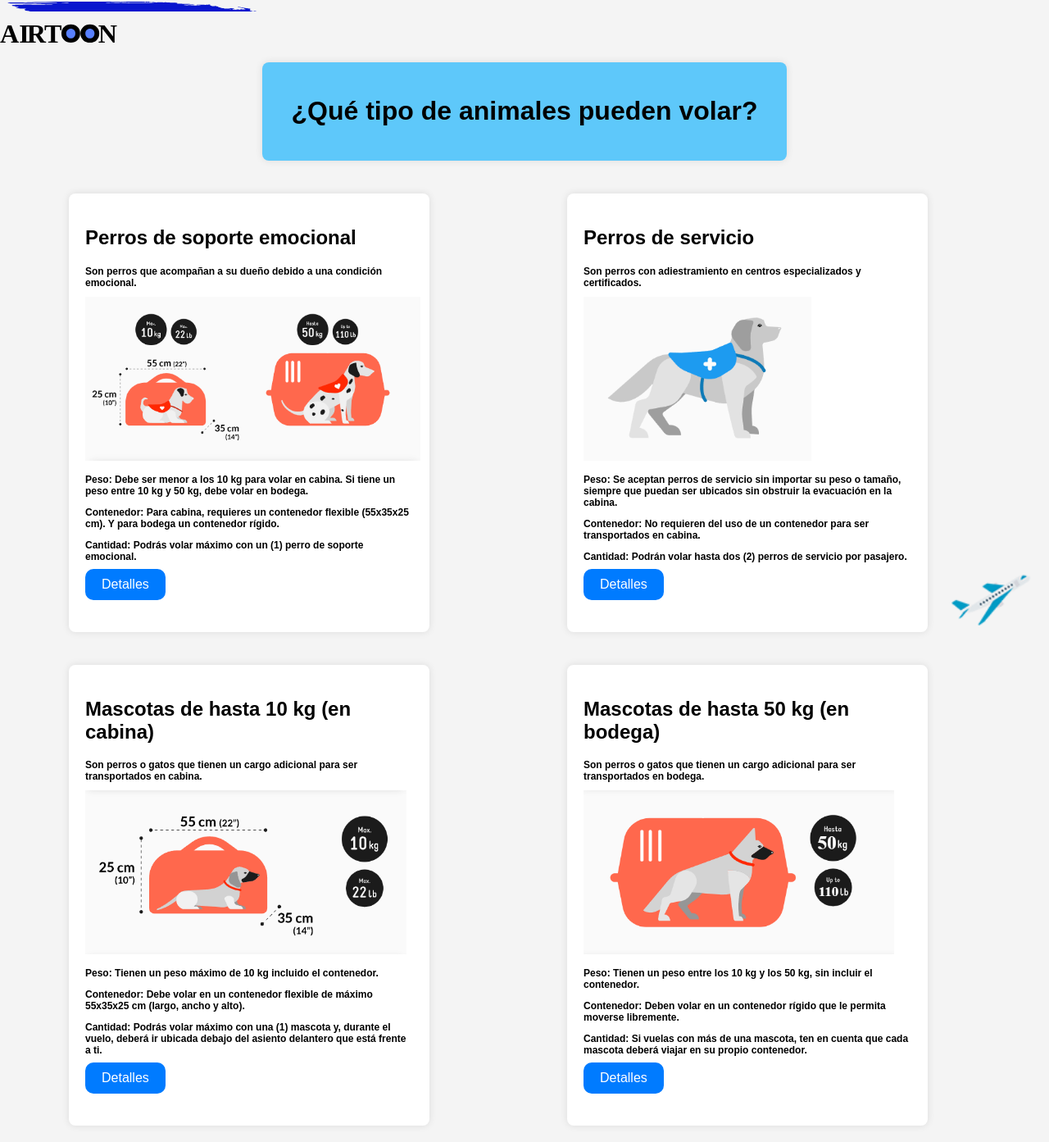
After one commit to julsk12/Airline, a Flask app: page /fronted/indexpoliticam in a window 1280 px wide. The commit adds this page. Shown: the whole page at 82% size. Run offline with Flask 3, Linux system fonts and the light colour scheme.

Commit message:
politicas de masccotas agregadas

```diff
--- /dev/null
+++ b/src/config/templates/public/politicam.html
@@ -0,0 +1,231 @@
+<!DOCTYPE html>
+<html lang="es">
+<head>
+    <meta charset="UTF-8">
+    <meta name="viewport" content="width=device-width, initial-scale=1.0">
+    <title>Mi Perfil - Venta de Tiquetes</title>
+    <style>
+        body {
+            font-family: Arial, sans-serif;
+            background-color: #f4f4f4;
+            margin: 0;
+            padding: 0;
+        }
+        header {
+            background-color:  #007bff;
+            color: #fff;
+            text-align: center;
+            padding: 10px;
+        }
+        section {
+            max-width: 400px;
+            margin: 20px auto;
+            padding: 20px;
+            background-color: #fff;
+            border-radius: 8px;
+            box-shadow: 0 0 10px rgba(0, 0, 0, 0.1);
+        }
+        .Titulo {
+            max-width: 600px;
+            margin: 20px auto;
+            padding: 20px;
+            background-color: rgba(0, 174, 255, 0.61);
+            border-radius: 8px;
+            box-shadow: 0 0 10px rgba(0, 0, 0, 0.1);
+            text-align: center;
+        }
+        .icon {
+            position: absolute;
+            bottom: 20px;
+            right: 20px;
+            z-index: 0;
+        }
+
+        .icon img {
+            height: 100px;
+        }
+
+        button {
+            background-color: #007bff;
+            color: #fff;
+            padding: 10px 20px;
+            border: none;
+            border-radius: 10px;
+            cursor: pointer;
+            font-size: 16px;
+            transition: background-color 0.3s ease;
+            position: relative;
+            transform: translateY(-50%);
+            margin-top: 15px;
+        }
+        button:hover {
+            background-color: #0056b3;
+        }
+        .container {
+            display: flex;
+            justify-content: space-around;
+            flex-wrap: wrap;
+            position: absolute;
+            right: 5%;
+        }
+        p {
+            font-size: 12px;
+        }
+        .DMAE {
+            position: absolute;
+            z-index: 2;
+            top: 40%;
+            left: 30%;
+            padding: 20px;
+        }
+        #miDiv {
+            width: 300px;
+            height: 200px;
+            overflow-y: auto;
+            border: 1px solid #ccc;
+            padding: 10px;
+        }
+    </style>
+</head>
+<body>
+    <div id="DMAEvista" class="DMAE" style="visibility: hidden;">
+        <section>
+            <h2>¿Puedo volar con mi perro de soporte emocional?</h2>
+            <img src="../../static/img/MAE.png" height="200"/>
+            <p>Sí, puedes volar con tu perro de soporte emocional siempre y cuando realices la reserva mínimo 48 horas antes de la salida del vuelo.</p>
+                Si tu perro de soporte emocional pesa más de 10 kg, lo llevaremos en bodega sin ningún cargo adicional.</p>
+            <div id="miDiv">
+                <p>&#x2713;Tu perro deberá ir únicamente en contenedores (guacales) flexibles que midan 55x35x25 cm (largo, ancho y alto) y volarán ubicados debajo del asiento frente a ti en el avión.
+                <p>&#x2713;Puedes volar solo con un (1) perro de soporte emocional, el cual deberá cumplir con toda la documentación requerida.</p>
+                <p>&#x2713;Presenta impreso el formulario para el transporte de mascotas en bodega y cabina. Si no lo tienes, solicítalo a nuestros agentes de servicio en el counter del aeropuerto.</p>
+                <p>&#x2713;La altura máxima de tu perro debe ser de 20 cm.</p>
+                <p>&#x2713;La edad mínima para llevar a tu perro debe ser de 4 meses de edad.</p>
+                <p>&#x2713;Su transporte está sujeto a disponibilidad.</p>
+                <p>&#x2713;Las autoridades aeroportuarias de sanidad animal y avianca se reservan el derecho de admisión o transporte de la mascota si consideran que no reúne las condiciones regulatorias y de seguridad aptas para el vuelo.</p>
+                <p>&#x2713;Las mascotas que se muestren agresivas y puedan causar inconvenientes a otros pasajeros y a la tripulación, no podrán volar en cabina, puedes llevarlo en la bodega del avión y deberás asumir los cargos adicionales que se presenten.</p>
+                <p>&#x2713;Nuestra tripulación podrá solicitar el uso del bozal en caso de evidenciar un comportamiento agresivo por parte del perro.</p>
+                <p>&#x2713;Los gatos no son aceptados como animales de soporte emocional.</p>
+            </div>
+        </br>
+        <button type="button" onclick="ocultar()">Cerrar</button>
+        </section>
+    </div>
+    <div id="DMAE2vista" class="DMAE" style="visibility: hidden;">
+        <section>
+            <h2>¿Puedo volar con mi perro de servicio?</h2>
+            <img src="../../static/img/MAE2.png" height="200"/>
+            <p>Sí, podrás hacerlo cumpliendo con la documentación y reglamentación necesaria. Ingresa a avianca.com o comunícate con nuestro Contact center al menos 48 horas antes de la salida de tu vuelo para notificar que volarás con tu perro de servicio.</p>
+            <div id="miDiv">
+                <p>&#x2713;Preséntate en el counter del aeropuerto para verificar toda la documentación que tu perro de servicio necesita para volar. Para vuelos internacionales llega 3 horas antes de la salida programa y para vuelos nacionales llega mínimo 2 horas antes.</p>
+                <p>&#x2713;Presenta impreso el formulario para el transporte de mascotas en bodega y cabina. Si no lo tienes, solicítalo a nuestros agentes de servicio en el counter del aeropuerto.</p>
+                <p>&#x2713;Si el perro tiene un comportamiento potencialmente agresivo, debes llevar un bozal y garantizar su uso de ser necesario. Nuestra tripulación podrá solicitarlo si evidencia este tipo de comportamientos.</p>
+                <p>&#x2713;Las mascotas que se muestren agresivas y puedan causar inconvenientes a otros pasajeros y a la tripulación, no podrán volar en cabina, pueden ir en la bodega del avión y deberás asumir los cargos adicionales que se presenten.</p>
+                <p>&#x2713;Las autoridades aeroportuarias de sanidad animal y avianca se reservan el derecho de admisión o transporte de la mascota, si consideran que no reúne las condiciones regulatorias y de seguridad aptas para el vuelo.</p>
+                <p>&#x2713;El perro de servicio debe comportarse adecuadamente en entornos públicos.</p>
+                <p>&#x2713;Deberás cumplir con todos los certificados solicitados de acuerdo al caso.</p>
+                <p>&#x2713;Puedes volar hasta con 2 perros de servicio, lazarillo o de rescate.</p>
+                <p>&#x2713;Debes ubicarlo durante el vuelo a tus pies o sobre tus piernas (esta última opción, siempre y cuando el perro no supere el tamaño de un niño pequeño en condiciones de volar sobre las piernas de un pasajero).</p>
+                <p>&#x2713;No tenemos restricciones de raza para los perros de servicio. Sin embargo, la regulación de cada país puede restringir el ingreso del perro y no es responsabilidad de la aerolínea por las acciones posteriores que haya por parte de la autoridad sanitaria.</p>
+                <p>&#x2713;Aceptamos perros de servicio sin importar su tamaño, siempre que el perro pueda ser acomodado en un lugar en la cabina de pasajeros que no obstruya la evacuación.</p>
+            </div>
+        </br>
+        <button type="button" onclick="ocultar()">Cerrar</button>
+        </section>
+    </div>
+    <div id="DMAE3vista" class="DMAE" style="visibility: hidden;">
+        <section>
+            <h2>¿Puedo volar con mi mascota?</h2>
+            <img src="../../static/img/MAE3.png" height="200"/>
+            <p>Sí, podrás volar con tu mascota siempre y cuando cumplas con los requisitos de transporte.</p>
+            <div id="miDiv">
+                <p>&#x2713;Aceptamos perros y gatos mayores de 4 meses de edad.</p>
+                <p>&#x2713;En cabina podrán volar perros y gatos cuyo peso no sea mayor de 10 kg, incluyendo el peso de su contenedor.</p>
+                <p>&#x2713;Para garantizar el transporte de tu mascota, debes cumplir con todos los requisitos y documentos exigidos.</p>
+                <p>&#x2713;Podrás volar solo con una (1) mascota en cabina, la cual debe ir únicamente en contenedores (guacales) flexibles, que puedan ser acomodados debajo del asiento frente a ti en el avión.</p>
+                <p>&#x2713;La altura máxima de tu mascota deben ser 20 cm.</p>
+                <p>&#x2713;El contenedor debe medir: 55x35x25 cm (largo, ancho y alto), y tu mascota deberá permanecer en el interior del contenedor durante el vuelo, en todo momento.</p>
+                <p>&#x2713;El transporte de tu mascota está sujeto a disponibilidad de cupo.</p>
+                <p>&#x2713;No transportamos mascotas (perros o gatos) que sean menores de 4 meses de nacimiento, esto debido al periodo mínimo de espera después de aplicar la vacuna de la rabia.</p>
+                <p>&#x2713;Reserva este servicio con más de 48 horas antes de la salida del vuelo, por medio de nuestro Contact center, puntos de venta o agencias de viaje.</p>
+            </div>
+        </br>
+        <button type="button" onclick="ocultar()">Cerrar</button>
+        </section>
+    </div>
+    <div id="DMAE4vista" class="DMAE" style="visibility: hidden;">
+        <section>
+            <h2>¿Puedo volar con mi mascota?</h2>
+            <img src="../../static/img/MAE4.png" height="200"/>
+            <p>Sí, puedes volar con tu perro de soporte emocional siempre y cuando realices la reserva mínimo 48 horas antes de la salida del vuelo.</p>
+                Si tu perro de soporte emocional pesa más de 10 kg, lo llevaremos en bodega sin ningún cargo adicional.</p>
+            <div id="miDiv">
+                <p>&#x2713;En la bodega del avión pueden volar perros, gatos y gallos, cumpliendo con la documentación y reglamentación necesarias.</p>
+                <p>&#x2713;El peso máximo establecido para transportar mascotas en bodega son 50 kg, sin incluir el peso del contenedor.</p>
+                <p>&#x2713;Para garantizar el transporte de tu mascota, debes cumplir con todos los requisitos y documentos exigidos.</p>
+                <p>&#x2713;Tu mascota podrá volar únicamente en contenedores (guacales) de materiales rígidos como fibra de vidrio, metal o plástico y debe ser suministrado por ti.</p>
+                <p>&#x2713;El transporte de tu mascota está sujeto a disponibilidad de cupo.</p>
+                <p>&#x2713;No transportamos mascotas (perros o gatos) que sean menores de 4 meses de nacimiento, esto debido al periodo mínimo de espera después de aplicar la vacuna de la rabia.</p>
+                <p>&#x2713;Reserva este servicio con más de 48 horas antes de la salida del vuelo, por medio de nuestro Contact center, puntos de venta o agencias de viaje.</p>
+                <p>&#x2713;Los gatos no son aceptados como animales de soporte emocional.</p>
+            </div>
+        </br>
+        <button type="button" onclick="ocultar()">Cerrar</button>
+        </section>
+    </div>
+    <div class="background-shape">
+        <img class="pt-7 pt-md-0 hero-img" src="../../static/img/hero/shape.svg" alt="Decorative Shape">
+    </div>
+
+    <form id="registroForm">
+        <div class="logo">
+            <a class="navbar-brand" href="/fronted/indexhome"><img src="../../static/img/logo.svg" height="34"
+                    alt="logo" /></a>
+        </div>
+    <div class="Titulo">
+        <h1>¿Qué tipo de animales pueden volar?</h1>
+    </div>
+    <div class="container">
+        <section>
+            <h2>Perros de soporte emocional</h2>
+            <h2 style="font-size: 12px;">Son perros que acompañan a su dueño debido a una condición emocional.</h2>
+            <img src="../../static/img/MAE.png" height="200"/>
+            <p ><strong>Peso: Debe ser menor a los 10 kg para volar en cabina. Si tiene un peso entre 10 kg y 50 kg, debe volar en bodega.</strong></p>
+            <p ><strong>Contenedor: Para cabina, requieres un contenedor flexible (55x35x25 cm). Y para bodega un contenedor rígido.</strong></p>
+            <p ><strong>Cantidad: Podrás volar máximo con un (1) perro de soporte emocional.</strong></p>
+            <button type="button" onclick="mostrar()">Detalles</button>
+        </section>
+        <section>
+            <h2>Perros de servicio</h2>
+            <h2 style="font-size: 12px;">Son perros con adiestramiento en centros especializados y certificados.</h2>
+            <img src="../../static/img/MAE2.png" height="200"/>
+            <p ><strong>Peso: Se aceptan perros de servicio sin importar su peso o tamaño, siempre que puedan ser ubicados sin obstruir la evacuación en la cabina.</strong></p>
+            <p ><strong>Contenedor: No requieren del uso de un contenedor para ser transportados en cabina.</strong></p>
+            <p ><strong>Cantidad: Podrán volar hasta dos (2) perros de servicio por pasajero.</strong></p>
+            <button type="button" onclick="mostrar2()">Detalles</button>
+        </section>
+        <section>
+            <h2>Mascotas de hasta 10 kg (en cabina)</h2>
+            <h2 style="font-size: 12px;">Son perros o gatos que tienen un cargo adicional para ser transportados en cabina.</h2>
+            <img src="../../static/img/MAE3.png" height="200"/>
+            <p ><strong>Peso: Tienen un peso máximo de 10 kg incluido el contenedor.</strong></p>
+            <p ><strong>Contenedor: Debe volar en un contenedor flexible de máximo 55x35x25 cm (largo, ancho y alto).</strong></p>
+            <p ><strong>Cantidad: Podrás volar máximo con una (1) mascota y, durante el vuelo, deberá ir ubicada debajo del asiento delantero que está frente a ti.</strong></p>
+            <button type="button" onclick="mostrar3()">Detalles</button>
+        </section>
+        <section>
+            <h2>Mascotas de hasta 50 kg (en bodega)</h2>
+            <h2 style="font-size: 12px;">Son perros o gatos que tienen un cargo adicional para ser transportados en bodega.</h2>
+            <img src="../../static/img/MAE4.png" height="200"/>
+            <p ><strong>Peso: Tienen un peso entre los 10 kg y los 50 kg, sin incluir el contenedor.</strong></p>
+            <p ><strong>Contenedor: Deben volar en un contenedor rígido que le permita moverse libremente.</strong></p>
+            <p ><strong>Cantidad: Si vuelas con más de una mascota, ten en cuenta que cada mascota deberá viajar en su propio contenedor.</strong></p>
+            <button type="button" onclick="mostrar3()">Detalles</button>
+        </section>
+    </div>
+    <div class="icon">
+        <img src="../../static/img/category/icon2.png" alt="Icono">
+    </div>
+    <script src="{{url_for('static', filename='js/politicam.js')}}"></script>
+    <script src="https://cdn.jsdelivr.net/npm/axios/dist/axios.min.js"></script>
+</body>
+</html>
--- a/src/rutas/rutas.py
+++ b/src/rutas/rutas.py
@@ -34,3 +34,7 @@ def indexreserva2():
 @routes_home.route('/indexperfil', methods=['GET'] )
 def indexperfil():
     return render_template('/public/perfil.html')
+
+@routes_home.route('/indexpoliticam', methods=['GET'] )
+def indexpoliticam():
+    return render_template('/public/politicam.html')
```
Also changed, not shown: src/config/static/js/politicam.js (added, +30 -0 lines), src/config/templates/index.html (+8 -3 lines), src/config/static/img/DMAE.png (added), src/config/static/img/MAE.png (added), src/config/static/img/MAE2.png (added), src/config/static/img/MAE3.png (added), src/config/static/img/MAE4.png (added).
